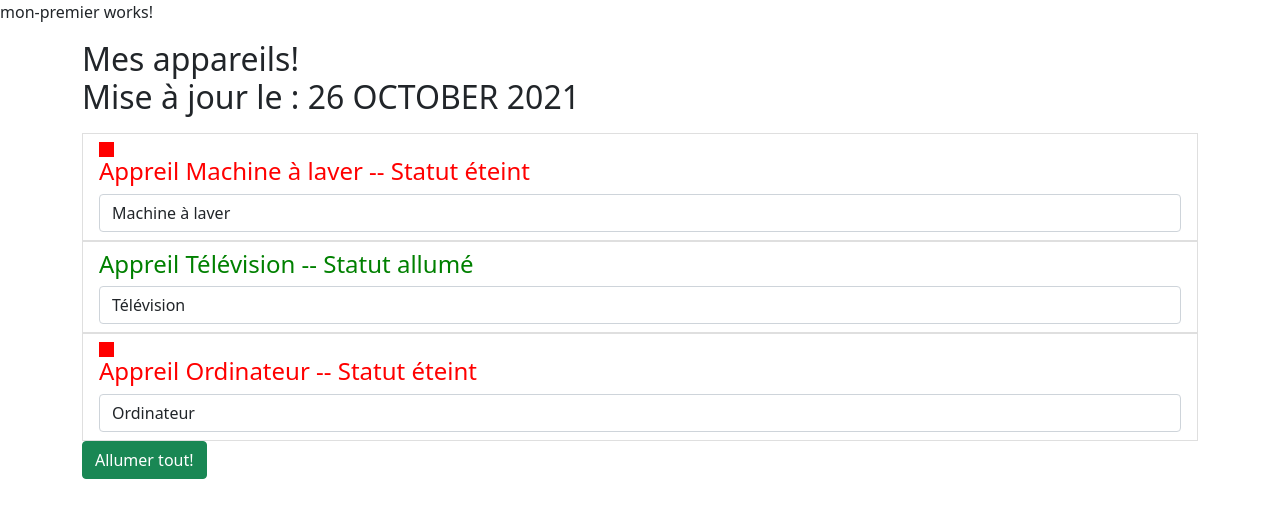
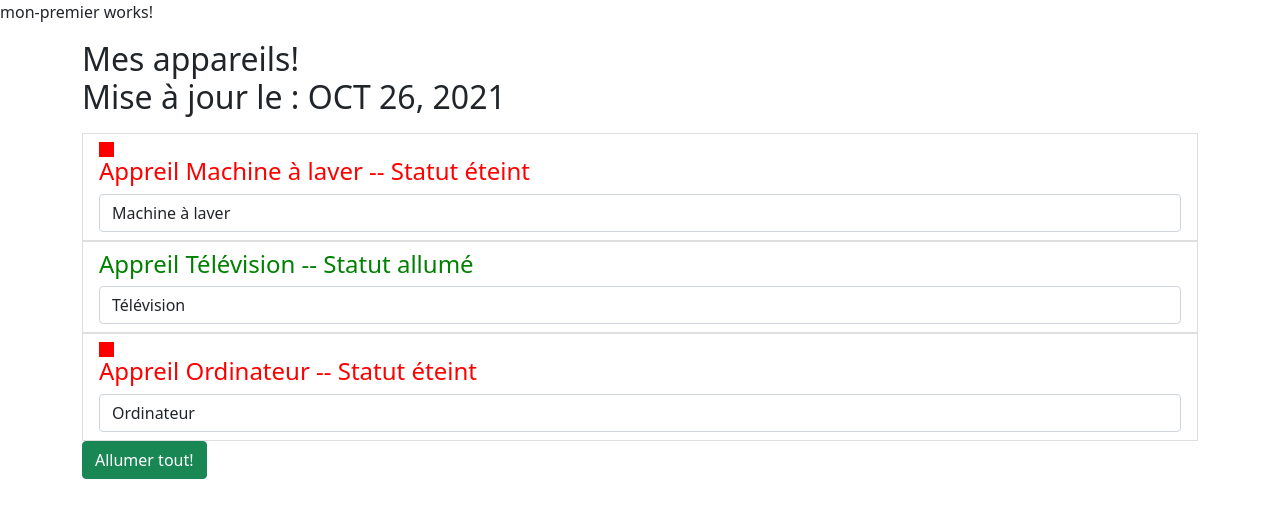
Before and after one commit to TRAFANOHARANTSOA/appareils-app-angular, an Angular app: page / in a window 1280 px wide. Shown: the top 518 px of the page. Built offline with nearby package versions, Linux system fonts and the light colour scheme.

Commit message:
pipes async - first attempt  missed

```diff
--- a/src/app/app.component.html
+++ b/src/app/app.component.html
@@ -5,7 +5,7 @@
     <div class="col-xw-12">
       <h2>
         Mes appareils!
-        <p> Mise à jour le : {{ lastUpdate | date: 'd MMMM YYYY' | uppercase}}</p>
+        <p> Mise à jour le : {{ lastUpdate | date | uppercase }}</p>
       </h2>
       <ul class="list-group">
         <app-appareil *ngFor="let appareil of appareils"
--- a/src/app/app.component.ts
+++ b/src/app/app.component.ts
@@ -7,6 +7,7 @@ import { Component } from '@angular/core';
 })
 export class AppComponent {
   isAuth = false;
+
   lastUpdate = new Date();
 
   appareils=[
```
